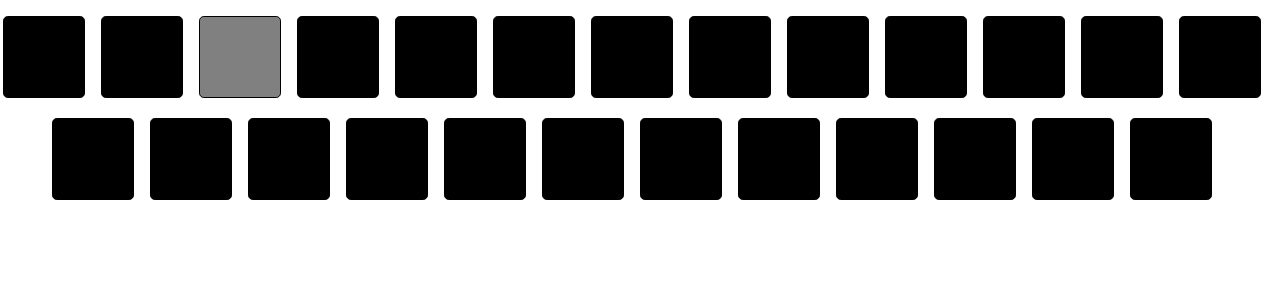
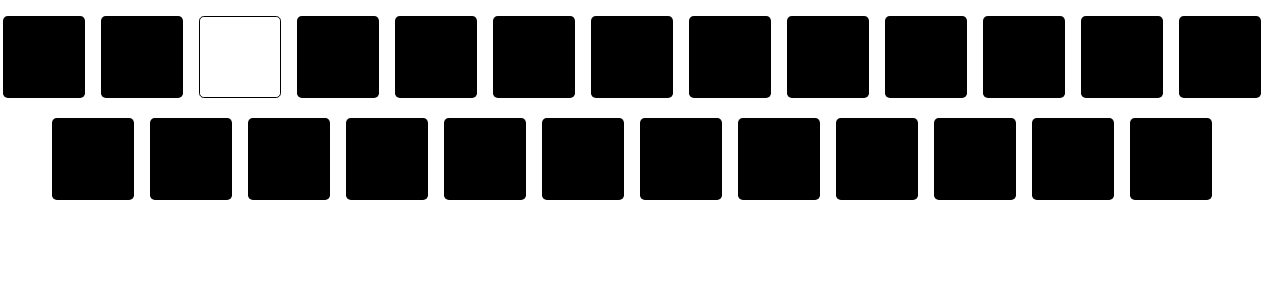
Before and after one commit to slick-codes/start-react, a React (Create React App) app: page / in a window 1280 px wide. Shown: the top 300 px of the page. Built offline with nearby package versions, Linux system fonts and the light colour scheme.

Commit message:
make box transparent on click

```diff
--- a/src/components/Box.jsx
+++ b/src/components/Box.jsx
@@ -4,7 +4,8 @@
 const Box = function(props){
 
     const style = {
-        backgroundColor: props.darkMode? 'black' : 'gray'
+        backgroundColor: props.darkMode? 'black' : 'transparent',
+        borderColor: props.darkMode && 'transparent'
     }
 
 
```
